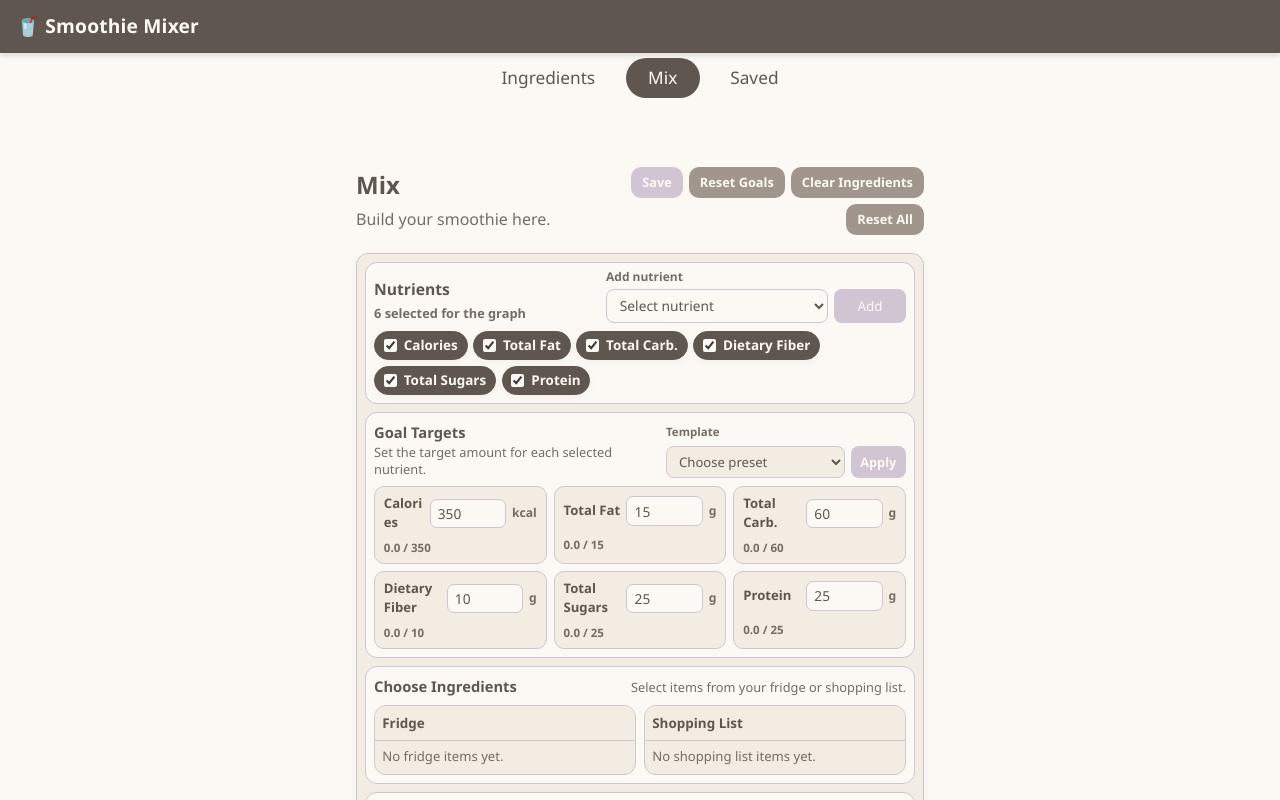
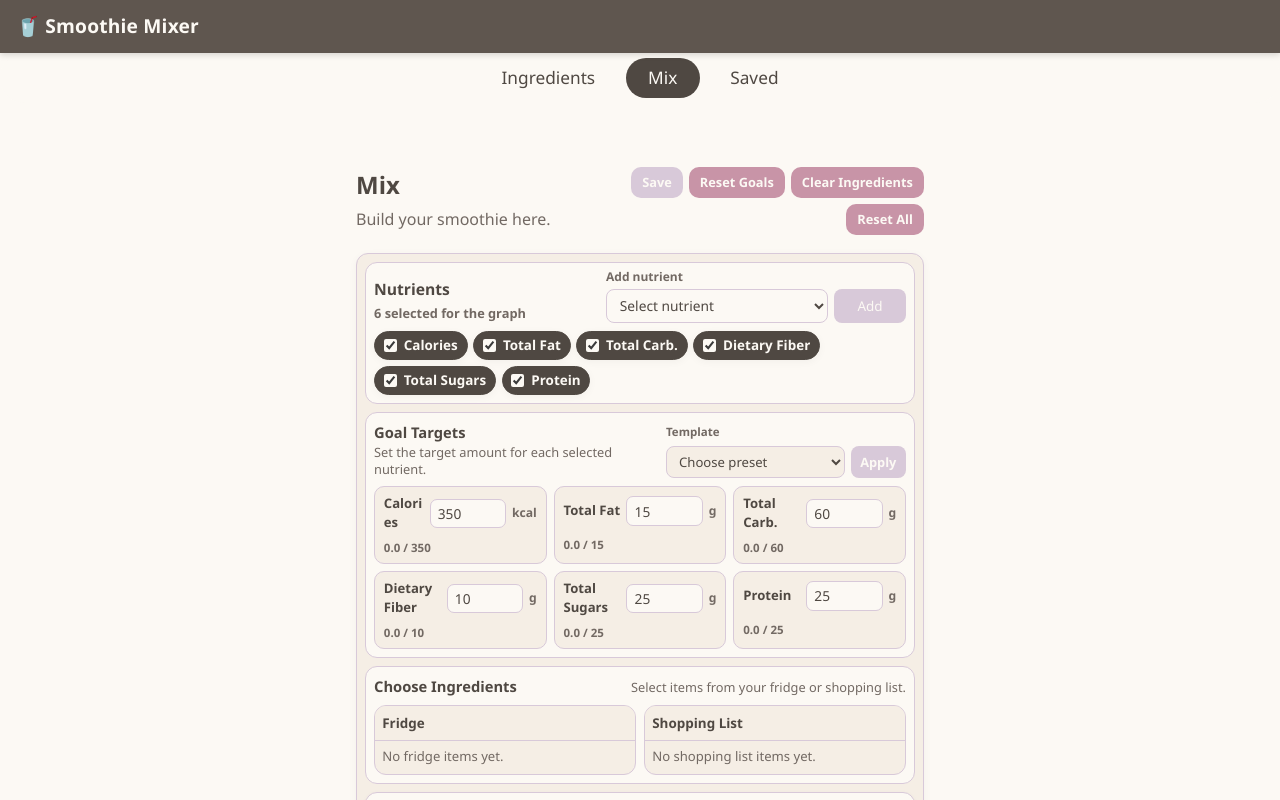
Before and after one commit to Ddupasquier/smoothie-mixer, a SvelteKit app: page /mix in a window 1280 px wide. Shown: the top 800 px of the page. Built offline with nearby package versions, Linux system fonts and the light colour scheme.

Commit message:
Higher contrast on colors.

```diff
--- a/src/styles/_variables.scss
+++ b/src/styles/_variables.scss
@@ -9,26 +9,35 @@ $app-gap-md: 1.1rem;
 $app-gap-sm: 0.5rem;
 $app-padding: 1.5rem;
 $app-radius: 10px;
-$app-bg: #fcf9f4;
-$app-section-bg: #f3ece3;
-$app-border: 1.5px solid #d1c4d3;
-$app-muted: #756c64;
-$app-primary: #5f564f;
-$app-accent: #ccd5e2;
-$app-danger-bg: #e4c3c4;
-$app-success-bg: #d0d9ca;
-$app-warning-bg: #efd3c2;
-$app-warning-border: 1.5px solid $app-danger-bg;
+
+$app-bg: #fcf9f4; // Cloud Cream
+$app-section-bg: #f5eee5; // Oat Cream
+
+$app-border: 1.5px solid #d8c9d9;
+$app-muted: #726963;
+$app-primary: #4f4842;
+
+$app-accent: #b7c8e3; // Blueberry pop
+
+$app-danger-bg: #e7b0b8; // Strawberry smoothie
+$app-success-bg: #c5d8be; // Pistachio smoothie
+$app-warning-bg: #efc6a9; // Peach smoothie
+
+$app-warning-border: 1.5px solid #d89ca5;
 $app-warning-text: $app-primary;
-$app-warning-strong: #7a4f43;
+$app-warning-strong: #9c5f46;
+
 $app-box-shadow: 0 2px 8px 0 rgba(0, 0, 0, 0.04);
+
 $app-card-radius: 12px;
 $app-card-shadow: 0 1px 4px 0 rgba(0, 0, 0, 0.04);
+
 $app-border-strong: 3.5px solid #111;
 $app-border-divider: 2px solid #111;
 $app-border-thick: 4px solid #111;
 $app-border-highlight: 8px solid #111;
-$app-btn-bg: #a0968d;
-$app-btn-bg-hover: #756c64;
-$app-btn-disabled: #d1c4d3;
+
+$app-btn-bg: #c894a7; // Acai Berry
+$app-btn-bg-hover: #ae7288;
+$app-btn-disabled: #d8c9d9;
 $app-btn-text: #fcf9f4;
```
